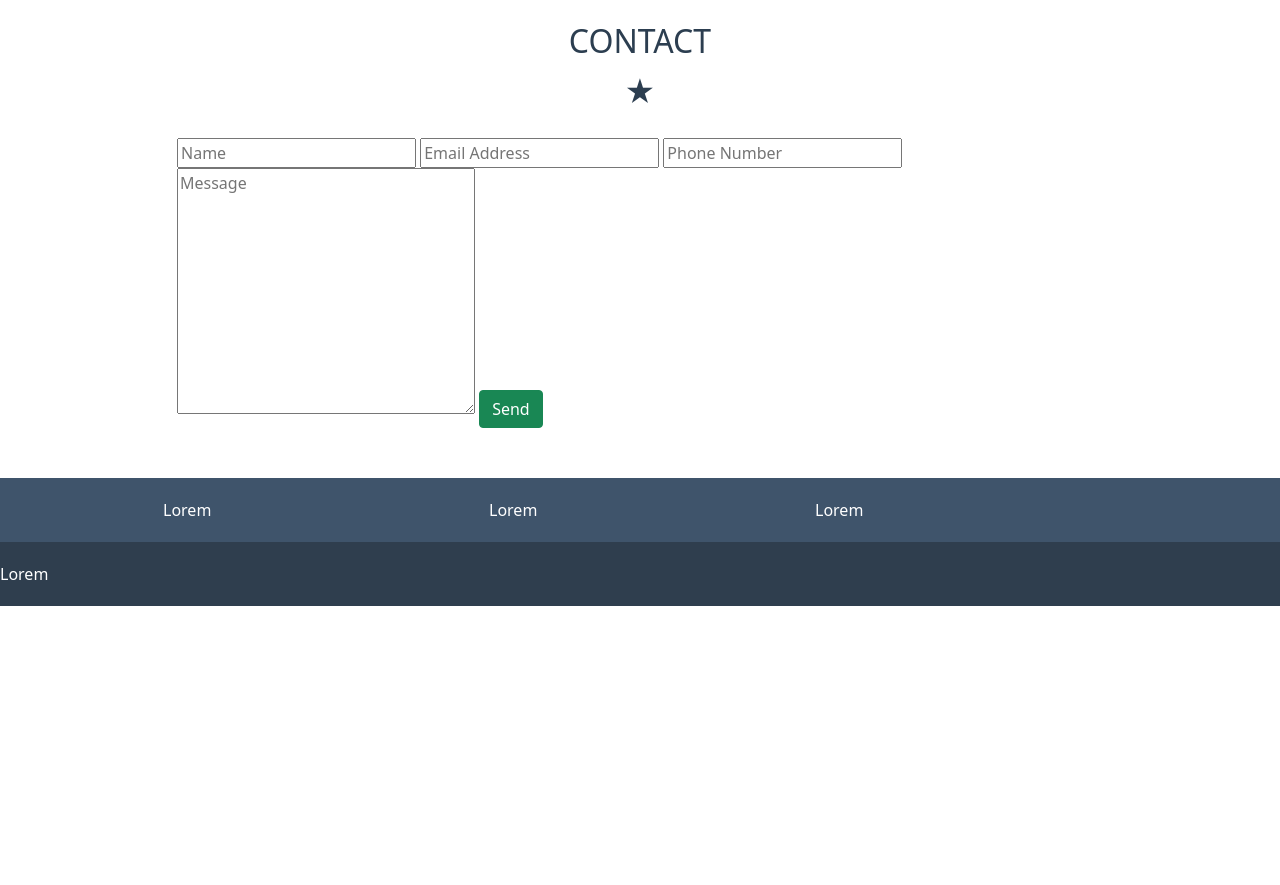
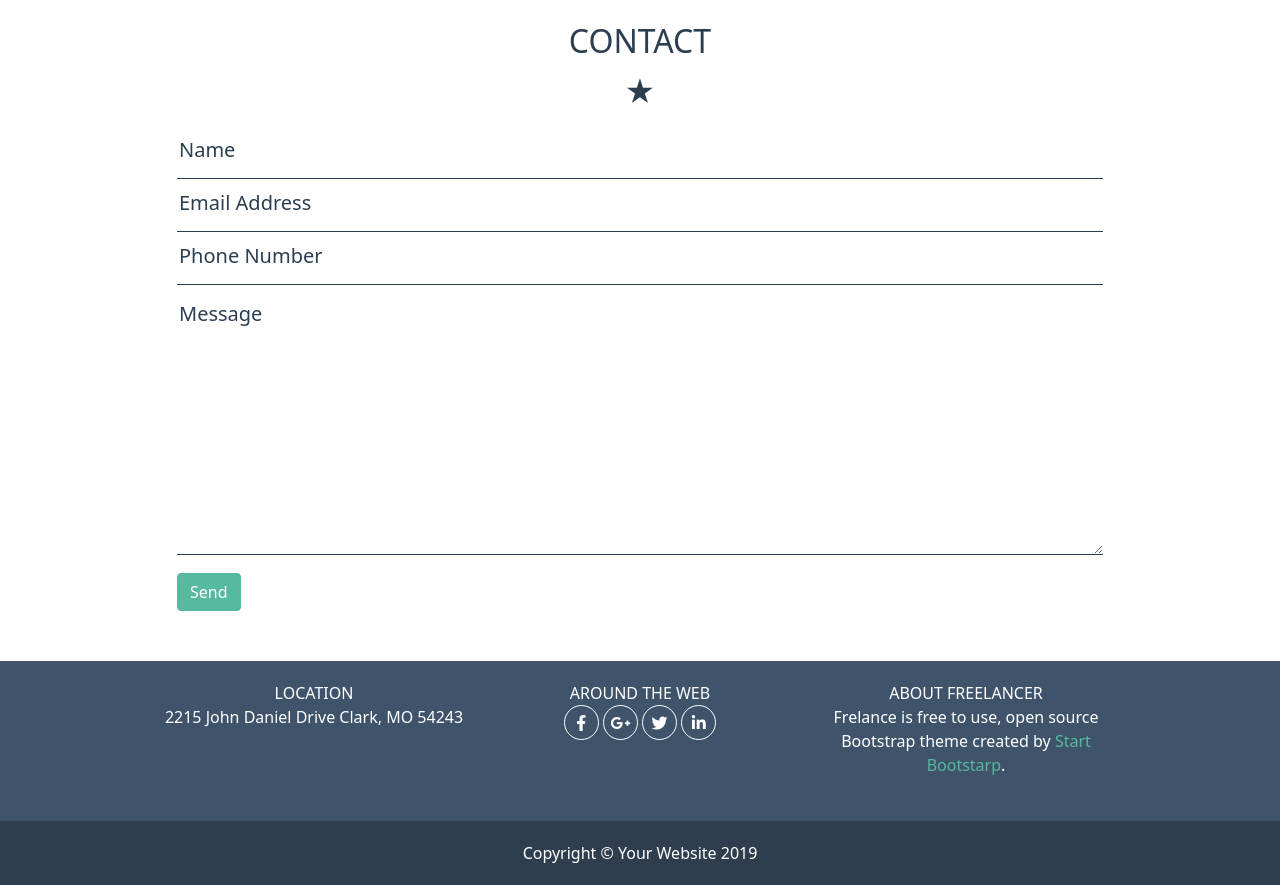
Before and after one commit to VinRu5/html-css-bootstrap-freelancer, a plain HTML site: page index.html in a window 1280 px wide. Shown: the part 1760-2645 px from the top of the page. Before the commit the page ends 2366 px from the top, so only its background shows below. Drawn offline with nearby package versions, Linux system fonts and the light colour scheme.

Commit message:
sistemazione footer

```diff
--- a/css/style.css
+++ b/css/style.css
@@ -86,8 +86,26 @@ button.btn-outline-download {
     font-size: 20px;
 }
 
+/* sezione contact */
+form input, form textarea {
+    border: 0;
+    border-bottom: 1px solid #2C3E50;
+    width: 100%;
+    padding-bottom: 15px;
+    margin-bottom: 12px;
+}
 
+form ::placeholder {
+    font-size: 20px;
+    color: #2C3E50;
+}
 
+.btn-success {
+    background-color: #57B99D;
+    border-color: #57B99D;
+}
+
+/* sezione footer */
 .footer-top {
     background-color: #3F546B;
     padding: 20px 0;
@@ -98,15 +116,24 @@ button.btn-outline-download {
     padding: 20px 0;
 }
 
+.icon {
+    width: 35px;
+    height: 35px;
+    line-height: 35px;
+    display: inline-block;
+    border: 1px solid #fff;
+    border-radius: 50%;
+    text-align: center;
+}
+
 footer {
     color: #fff;
 }
 
+.footer-item {
+    margin-bottom: 24px;
+}
 
-
-
-
-.box-query {
-    background-color: crimson;
-    height: 400px;
+.start-b {
+    color: #57B99D;
 }
--- a/index.html
+++ b/index.html
@@ -129,18 +129,41 @@
 
     <!-- footer  -->
     <footer>
-        <div class="footer-top">
+        <div class="footer-top text-center">
             <div class="row justify-content-center">
-                <div class="col-10 col-md-3">Lorem</div>
-                <div class="col-10 col-md-3">Lorem</div>
-                <div class="col-10 col-md-3">Lorem</div>
+                <div class="footer-item col-10 col-md-3">
+                    <div>LOCATION</div>
+                    <div>2215 John Daniel Drive Clark, MO 54243</div>
+                </div>
+                <div class="footer-item col-10 col-md-3">
+                    <div>AROUND THE WEB</div>
+                    <div class="">
+                        <div class="icon">
+                            <i class="fab fa-facebook-f"></i>
+                        </div>
+                        <div class="icon">
+                            <i class="fab fa-google-plus-g"></i>
+                        </div>
+                        <div class="icon">
+                            <i class="fab fa-twitter"></i>
+                        </div>
+                        <div class="icon">
+                            <i class="fab fa-linkedin-in"></i>
+                        </div>
+                    </div>
+                </div>
+                <div class="footer-item col-10 col-md-3">
+                    <div>ABOUT FREELANCER</div>
+                    <div>
+                        Frelance is free to use, open source Bootstrap theme created by
+                        <span class="start-b">Start Bootstarp</span>.
+                    </div>
+                </div>
             </div>
 
         </div>
-        <div class="footer-bottom">
-            <div class="row justify-content-center">
-                <div class="">Lorem</div>
-            </div>
+        <div class="footer-bottom text-center">
+            <div class="">Copyright &copy; Your Website 2019</div>
         </div>
     </footer>
 </body>
```
